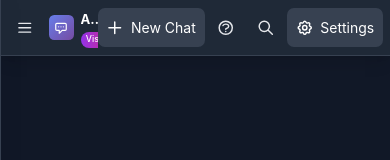
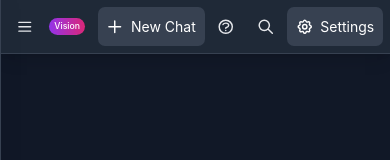
Before and after one commit to ETomberg391/Ecne-AI-Chathub, a website: page index.html in a window 390 px wide. Shown: the top 160 px of the page. Drawn offline with Linux system fonts and the light colour scheme; a web font is replaced by a local one.

Commit message:
additional update for a better vertical mobileviewing mode.

```diff
--- a/css/styles.css
+++ b/css/styles.css
@@ -472,34 +472,17 @@ body {
         min-width: 0;
     }
 
-    /* Smaller logo/icon in header */
+    /* Hide logo icon on mobile */
     header .gradient-bg.w-10.h-10 {
-        width: 1.75rem !important;
-        height: 1.75rem !important;
-        border-radius: 0.375rem !important;
-        flex-shrink: 0;
+        display: none !important;
     }
 
-    header .gradient-bg.w-10.h-10 svg {
-        width: 1rem !important;
-        height: 1rem !important;
+    /* Hide title on mobile portrait - save header space */
+    header h1 {
+        display: none !important;
     }
 
-    /* Compact title - single line, ellipsis */
-    header h1 {
-        font-size: 0.9375rem !important;
-        white-space: nowrap;
-        overflow: hidden;
-        text-overflow: ellipsis;
-    }
-
-    /* Title wrapper - prevent wrapping */
-    header > div:first-child > div:last-child {
-        min-width: 0;
-        overflow: hidden;
-    }
-
-    /* Backend label and Vision badge row */
+    /* Backend label and Vision badge row - keep badges if visible */
     header > div:first-child > div:last-child > div {
         flex-wrap: nowrap;
         gap: 0.375rem !important;
```
